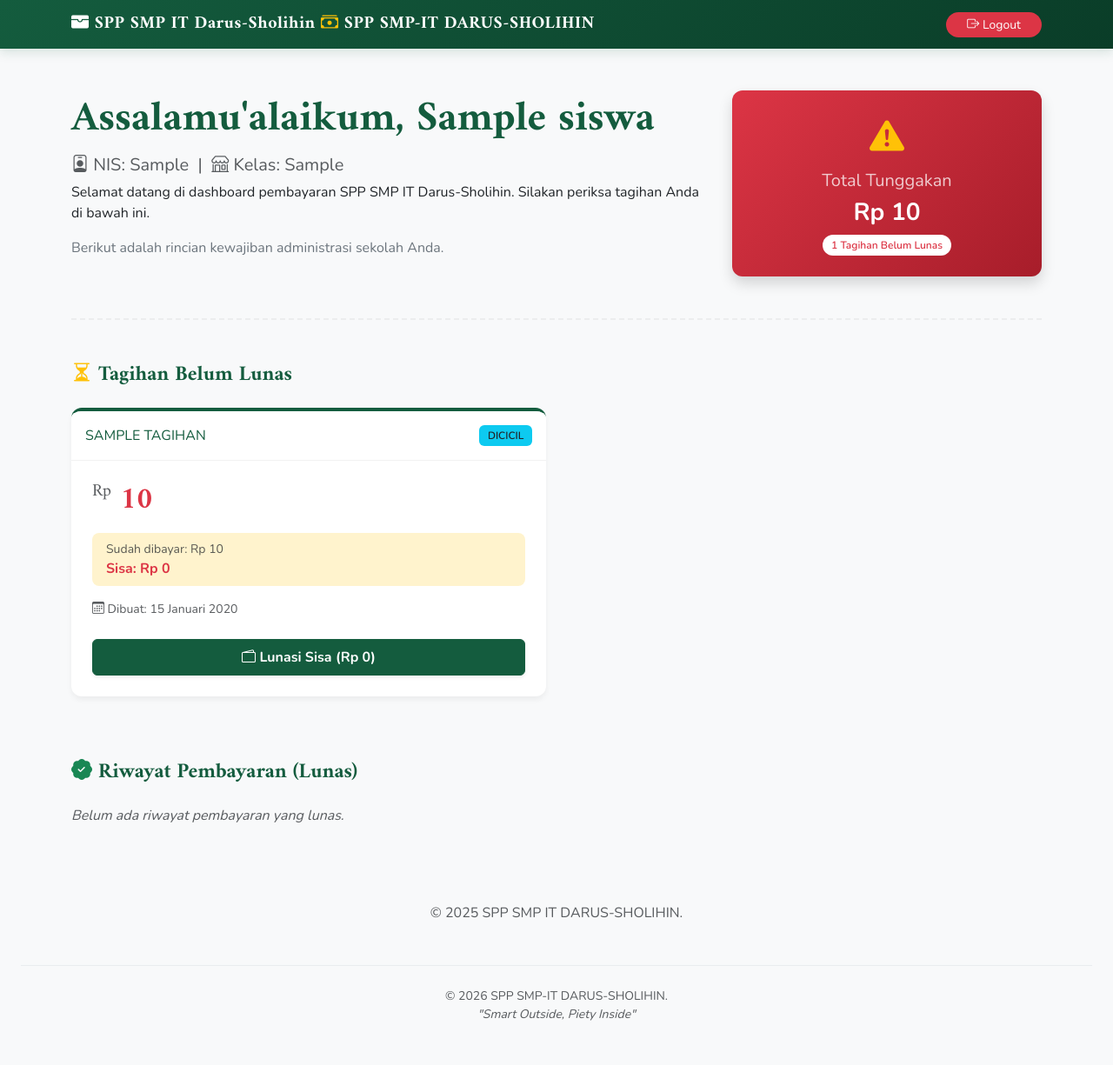
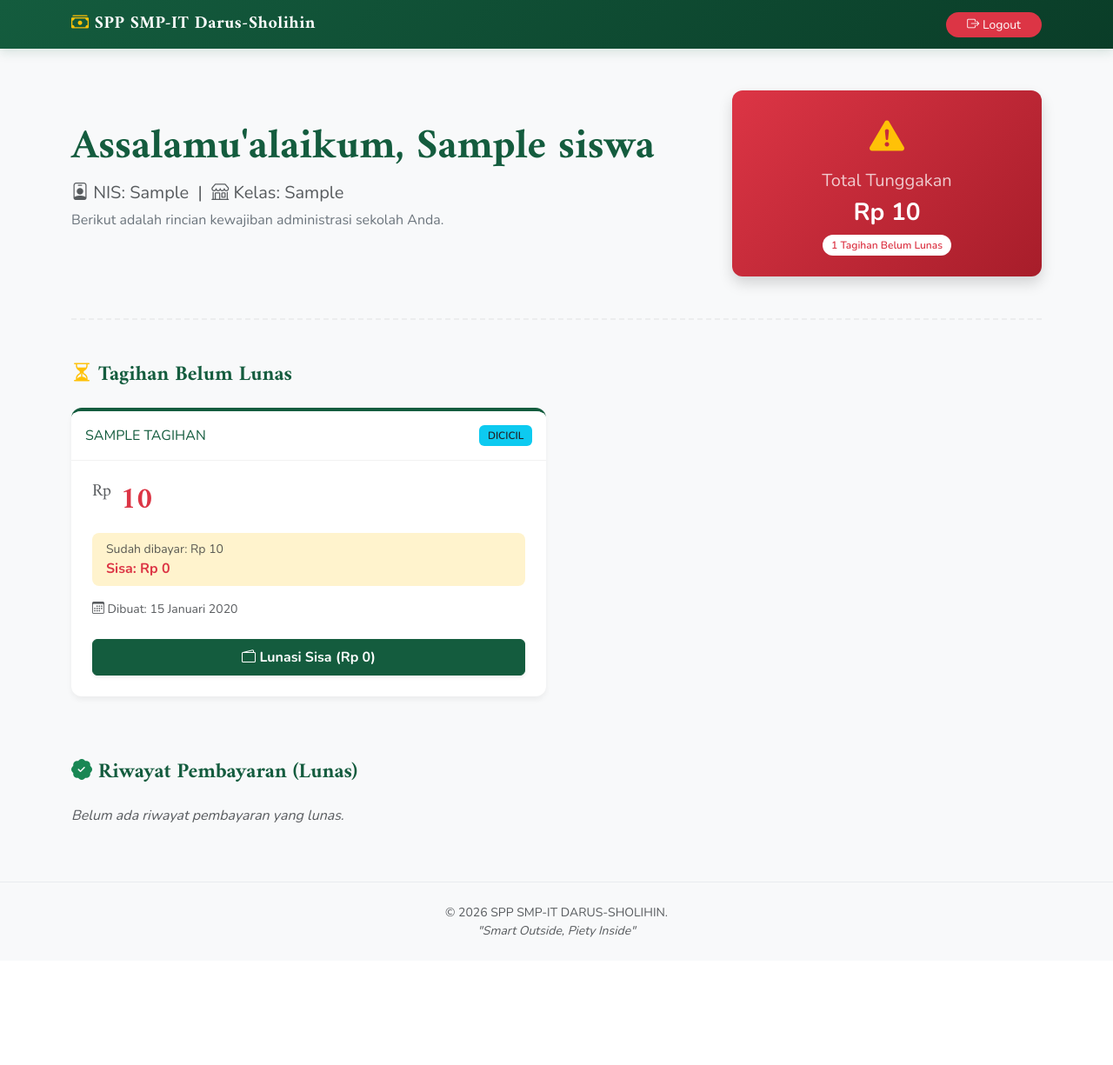
Before and after one commit to IzraRR/proyek-spp-django, a Django app: page / in a window 1280 px wide. Shown: the whole page at 87% size. After the commit the page ends 1078 px from the top, so only its background shows below. Run offline with Django 5.2, Linux system fonts and the light colour scheme; a user stored in the database is signed in; tables that the repository leaves empty hold one stand-in row (values such as "Sample post"); some libraries are stand-ins or nearby versions.

Commit message:
Refactor navbar and footer text in dashboard.html
Updated the navbar title and footer text for consistency.

```diff
--- a/pembayaran/templates/pembayaran/dashboard.html
+++ b/pembayaran/templates/pembayaran/dashboard.html
@@ -104,8 +104,7 @@
     <nav class="navbar navbar-expand-lg navbar-dark bg-primary shadow-sm">
         <div class="container">
             <a class="navbar-brand" href="{% url 'dashboard' %}">
-                <i class="bi bi-wallet-fill"></i> SPP SMP IT Darus-Sholihin
-                <i class="bi bi-cash-stack text-warning"></i> SPP SMP-IT DARUS-SHOLIHIN
+                <i class="bi bi-cash-stack text-warning"></i> SPP SMP-IT Darus-Sholihin
             </a>
             <button class="navbar-toggler" type="button" data-bs-toggle="collapse" data-bs-target="#navbarNav" aria-controls="navbarNav" aria-expanded="false" aria-label="Toggle navigation">
                 <span class="navbar-toggler-icon"></span>
@@ -134,7 +133,6 @@
                     <i class="bi bi-person-badge"></i> NIS: <strong>{{ siswa.nis }}</strong> &nbsp;|&nbsp;
                     <i class="bi bi-shop"></i> Kelas: <strong>{{ siswa.kelas }}</strong>
                 </p>
-                <p>Selamat datang di dashboard pembayaran SPP SMP IT Darus-Sholihin. Silakan periksa tagihan Anda di bawah ini.</p>
                 <p class="text-secondary">Berikut adalah rincian kewajiban administrasi sekolah Anda.</p>
             </div>
 
@@ -284,11 +282,7 @@
                 </div>
             {% endfor %}
         </div>
-
     </div>
-
-    <footer class="text-center text-muted p-4 mt-5 bg-light">
-        <p>&copy; 2025 SPP SMP IT DARUS-SHOLIHIN.</p>
     <footer class="text-center text-muted py-4 mt-5" style="border-top: 1px solid #e9ecef;">
         <p class="mb-0 small">
             &copy; {% now "Y" %} SPP SMP-IT DARUS-SHOLIHIN. <br>
```
